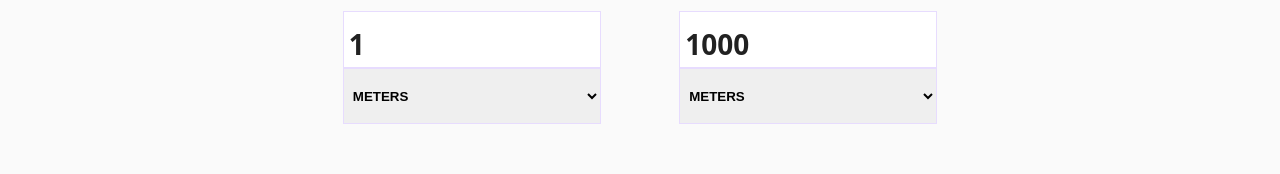
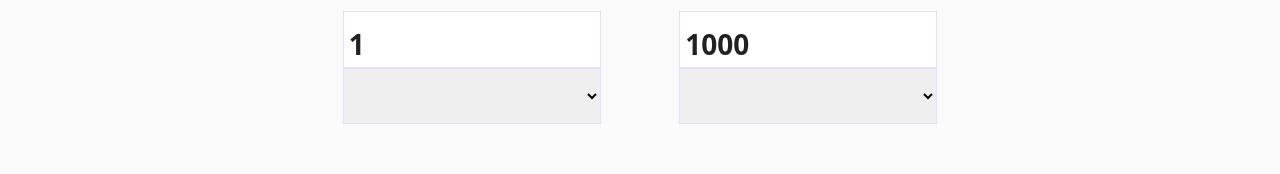
Before and after one commit to rajnish432/QuantityMeasurementVue, a Vue app: page / in a window 1280 px wide. Shown: the part 634-808 px from the top of the page. Built offline with nearby package versions, Linux system fonts and the light colour scheme.

Commit message:
[Rajnish]ADD: Code To Change Subunit Based On Main Unit

```diff
--- a/src/components/QuantityMeasurementConversion.vue
+++ b/src/components/QuantityMeasurementConversion.vue
@@ -9,11 +9,13 @@
         <md-field>
           <md-input v-model="initial1"></md-input>
         </md-field>
-        <select name="firstUnit" class="units">
-          <option value="meters">METERS</option>
-          <option value="centimeters">CENTIMETERS</option>
-          <option value="inch">INCH</option>
-          <option value="feet">FEET</option>
+        <select
+          v-on:click="updateSubUnit"
+          name="firstUnit"
+          class="units"
+          v-model="selectedFirstUnit"
+        >
+          <option v-for="subunit in subUnits" v-bind:key="subunit">{{subunit}}</option>
         </select>
       </md-content>
 
@@ -21,11 +23,13 @@
         <md-field>
           <md-input v-model="initial2"></md-input>
         </md-field>
-        <select name="secondUnit" class="units">
-          <option value="meters">METERS</option>
-          <option value="centimeters">CENTIMETERS</option>
-          <option value="inch">INCH</option>
-          <option value="feet">FEET</option>
+        <select
+          v-on:click="updateSubUnit"
+          name="secondUnit"
+          class="units"
+          v-model="selectedSecondUnit"
+        >
+          <option v-for="subunit in subUnits" v-bind:key="subunit">{{subunit}}</option>
         </select>
       </md-content>
     </div>
@@ -34,15 +38,33 @@
 
 <script>
 export default {
-  name: "",
+  name: "QuantityMeasurementConversion",
+  props: {
+    unit: {
+      type: String,
+    },
+  },
   data() {
     return {
       initial1: "1",
       initial2: "1000",
-      subUnits: ["Meters", "Centimeters", "Milimeter"],
-      selectedFirstUnit: null,
-      selectedSecondUnit: null,
+      subUnits: [""],
+      selectedFirstUnit: "",
+      selectedSecondUnit: "",
     };
+  },
+  methods: {
+    updateSubUnit: function () {
+      if (this.unit == "length") {
+        this.subUnits = ["Meters", "Centimeters", "Milimeter"];
+      }
+      if (this.unit == "temp") {
+        this.subUnits = ["Degree", "Celcius", "Farenheit"];
+      }
+      if (this.unit == "volume") {
+        this.subUnits = ["litre", "Mililitre"];
+      }
+    },
   },
 };
 </script>
--- a/src/components/QuantityMeasurementHome.vue
+++ b/src/components/QuantityMeasurementHome.vue
@@ -1,8 +1,8 @@
 <template>
   <div id="app">
     <QuantityMeasurementHeader />
-    <QuantityMeasurmentCards />
-    <QuantityMeasurementConversion />
+    <QuantityMeasurmentCards v-bind:unit="unit" v-on:selectType=" updateUnit($event)" />
+    <QuantityMeasurementConversion v-bind:unit="unit" />
   </div>
 </template>
 
@@ -13,11 +13,22 @@ import QuantityMeasurementConversion from "./QuantityMeasurementConversion";
 
 export default {
   name: "QuantityMeasurementHome",
+  data() {
+    return {
+      unit: "",
+    };
+  },
+
   components: {
     QuantityMeasurementHeader,
     QuantityMeasurmentCards,
     QuantityMeasurementConversion,
   },
+  methods: {
+    updateUnit: function (updatedUnit) {
+      this.unit = updatedUnit;
+    },
+  },
 };
 </script>
 <style scoped>
--- a/src/components/QuantityMeasurmentCards.vue
+++ b/src/components/QuantityMeasurmentCards.vue
@@ -10,7 +10,7 @@
         </md-card-header>
       </md-card>
 
-      <md-card id="card2" v-on:click.native="selectType('card2','#ffeef0','#fd5160')">
+      <md-card id="temp" v-on:click.native="selectType('temp','#ffeef0','#fd5160')">
         <md-card-header>
           <md-card-media>
             <img class="other-logo" v-bind:src="require('../assets/'+tempsrc)" />
@@ -18,7 +18,7 @@
         </md-card-header>
       </md-card>
 
-      <md-card id="card3" v-on:click.native="selectType('card3',' #e8ddff',' #7224ff')">
+      <md-card id="volume" v-on:click.native="selectType('volume',' #e8ddff',' #7224ff')">
         <md-card-header>
           <md-card-media>
             <img class="logo other-logo" v-bind:src="require('../assets/'+volumesrc)" />
@@ -32,6 +32,11 @@
 <script>
 export default {
   name: "QuantityMeasurementCards",
+  props: {
+    unit: {
+      type: String,
+    },
+  },
   data() {
     return {
       scalesrc: "scalefilled.png",
@@ -52,6 +57,7 @@ export default {
       styleproperty.color = border;
       styleproperty.backgroundColor = background;
       this.selected = selectedUnit;
+      this.$emit("selectType", selectedUnit);
     },
   },
 };
@@ -91,7 +97,7 @@ export default {
   filter: grayscale(0%);
 }
 
-#card2:hover {
+#temp:hover {
   background: #ffeef0 0% 0% no-repeat padding-box;
   border: 1px solid #fd5160;
   letter-spacing: 0px;
@@ -99,7 +105,7 @@ export default {
   text-transform: capitalize;
 }
 
-#card3:hover {
+#volume:hover {
   background: #e8ddff 0% 0% no-repeat padding-box;
   box-shadow: 0px 3px 6px #00000029;
   border: 1px solid #7224ff;
```
